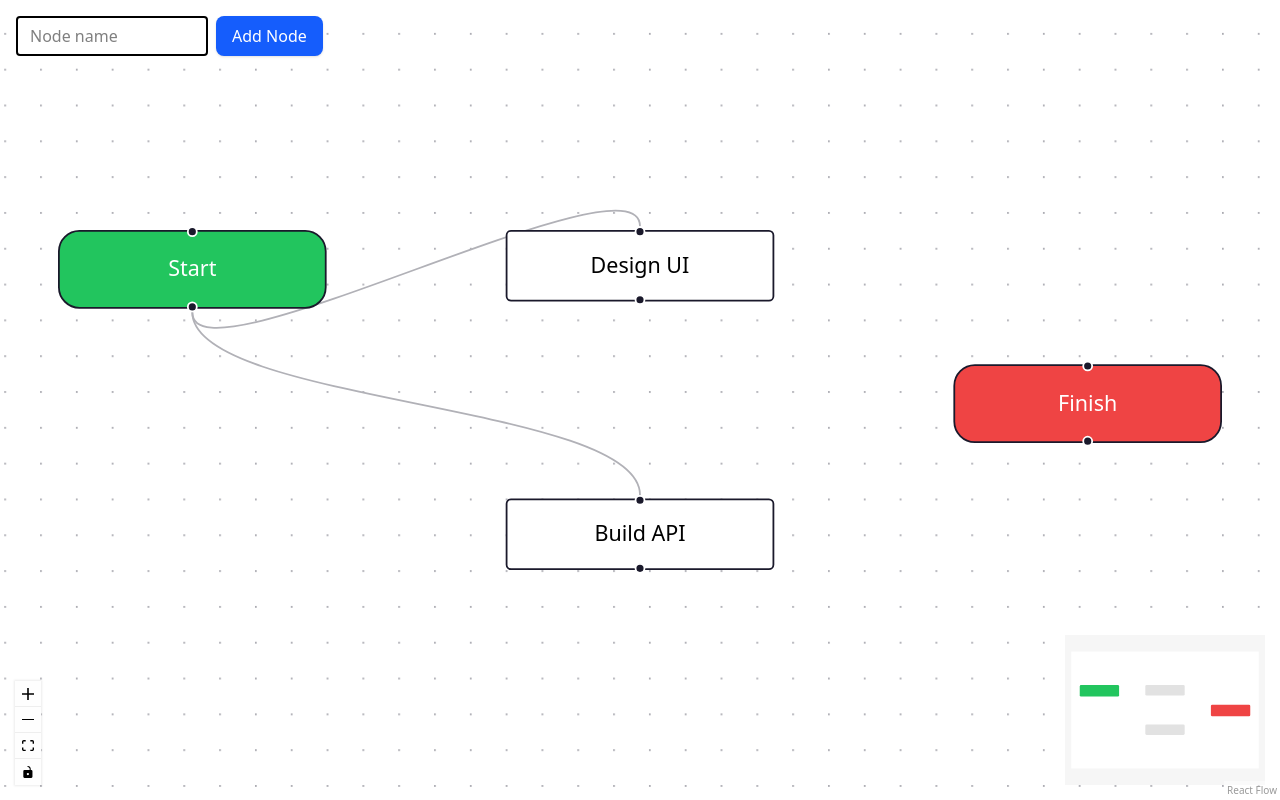
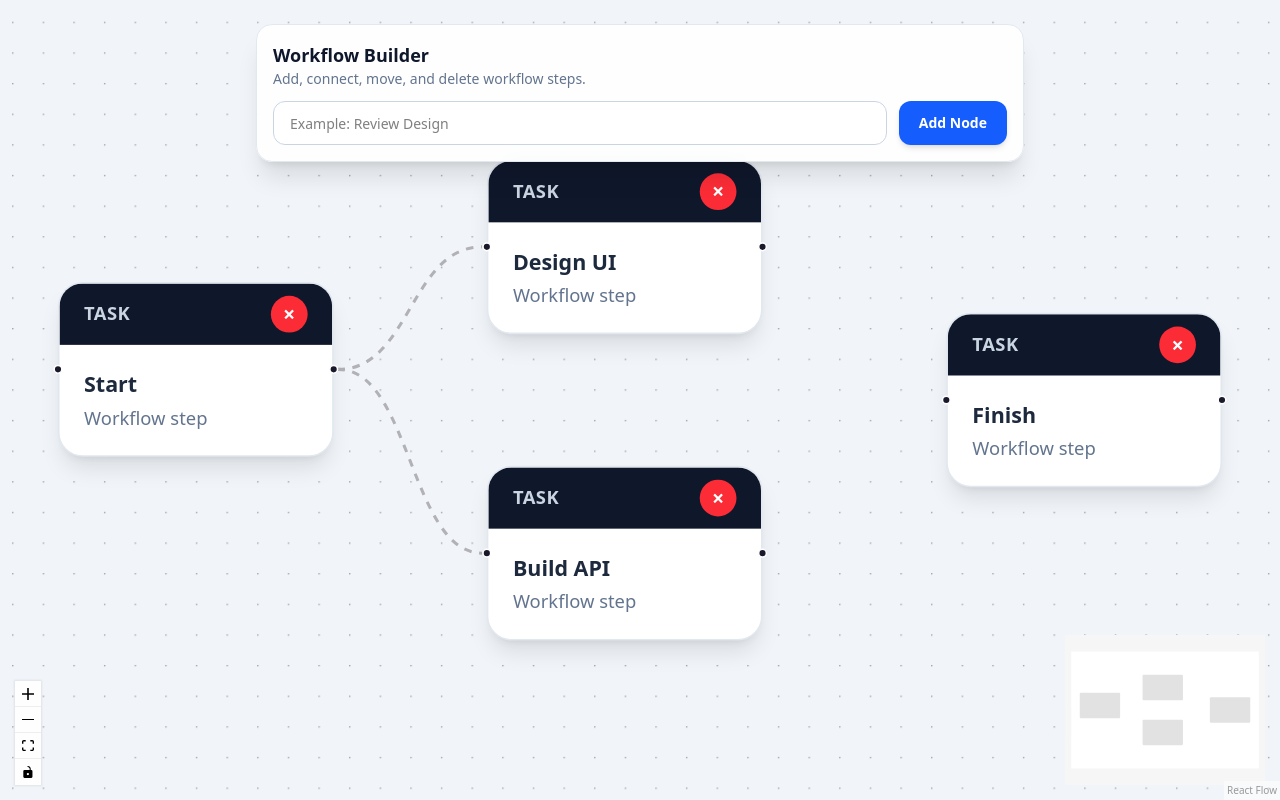
Before and after one commit to Muedgar/mindmap, a Next.js app: page / in a window 1280 px wide. Built offline with nearby package versions, Linux system fonts and the light colour scheme.

Commit message:
more exercises

```diff
--- a/app/components/1_10/starter.tsx
+++ b/app/components/1_10/2.tsx
@@ -58,7 +58,7 @@ const initialEdges: Edge[] = [
   { id: 'start-task-2', source: 'start', target: 'task-2' },
 ];
 
-export default function Home() {
+export default function Two() {
   const [nodes, setNodes] = useState<Node[]>(initialNodes);
   const [edges, setEdges] = useState<Edge[]>(initialEdges);
 
--- /dev/null
+++ b/app/components/1_10/3.tsx
@@ -0,0 +1,245 @@
+'use client';
+
+import { useCallback, useMemo, useState } from 'react';
+import {
+  ReactFlow,
+  applyNodeChanges,
+  applyEdgeChanges,
+  addEdge,
+  Background,
+  Controls,
+  MiniMap,
+  Handle,
+  Position,
+  type Node,
+  type Edge,
+  type Connection,
+  type NodeChange,
+  type EdgeChange,
+  type NodeProps,
+} from '@xyflow/react';
+
+import '@xyflow/react/dist/style.css';
+
+type TaskNodeData = {
+  label: string;
+  onDelete: (id: string) => void;
+};
+
+function TaskNode({ id, data }: NodeProps<Node<TaskNodeData>>) {
+  return (
+    <div className="min-w-45 rounded-2xl border border-slate-200 bg-white shadow-lg overflow-hidden">
+      <Handle type="target" position={Position.Left} />
+
+      <div className="flex items-center justify-between gap-3 bg-slate-900 px-4 py-2">
+        <span className="text-xs font-semibold uppercase tracking-wide text-slate-300">
+          Task
+        </span>
+
+        <button
+          onClick={() => data.onDelete(id)}
+          className="flex h-6 w-6 items-center justify-center rounded-full bg-red-500 text-sm font-bold text-white hover:bg-red-600"
+        >
+          ×
+        </button>
+      </div>
+
+      <div className="px-4 py-4">
+        <p className="text-sm font-semibold text-slate-800">{data.label}</p>
+        <p className="mt-1 text-xs text-slate-500">Workflow step</p>
+      </div>
+
+      <Handle type="source" position={Position.Right} />
+    </div>
+  );
+}
+
+const initialNodes: Node<TaskNodeData>[] = [
+  {
+    id: 'start',
+    type: 'task',
+    position: { x: 0, y: 0 },
+    data: {
+      label: 'Start',
+      onDelete: () => {},
+    },
+  },
+  {
+    id: 'task-1',
+    type: 'task',
+    position: { x: 280, y: -80 },
+    data: {
+      label: 'Design UI',
+      onDelete: () => {},
+    },
+  },
+  {
+    id: 'task-2',
+    type: 'task',
+    position: { x: 280, y: 120 },
+    data: {
+      label: 'Build API',
+      onDelete: () => {},
+    },
+  },
+  {
+    id: 'end',
+    type: 'task',
+    position: { x: 580, y: 20 },
+    data: {
+      label: 'Finish',
+      onDelete: () => {},
+    },
+  },
+];
+
+const initialEdges: Edge[] = [
+  {
+    id: 'start-task-1',
+    source: 'start',
+    target: 'task-1',
+    animated: true,
+  },
+  {
+    id: 'start-task-2',
+    source: 'start',
+    target: 'task-2',
+    animated: true,
+  },
+];
+
+export default function Three() {
+  const [nodeName, setNodeName] = useState('');
+  const [nodes, setNodes] = useState<Node<TaskNodeData>[]>(initialNodes);
+  const [edges, setEdges] = useState<Edge[]>(initialEdges);
+  const [count, setCount] = useState(1);
+
+  const deleteNode = useCallback((nodeId: string) => {
+    setNodes((prev) => prev.filter((node) => node.id !== nodeId));
+
+    setEdges((prev) =>
+      prev.filter((edge) => edge.source !== nodeId && edge.target !== nodeId)
+    );
+  }, []);
+
+  const nodeTypes = useMemo(
+    () => ({
+      task: TaskNode,
+    }),
+    []
+  );
+
+  const visibleNodes = useMemo(() => {
+    return nodes.map((node) => ({
+      ...node,
+      data: {
+        ...node.data,
+        onDelete: deleteNode,
+      },
+    }));
+  }, [nodes, deleteNode]);
+
+  const onNodesChange = useCallback((changes: NodeChange[]) => {
+    setNodes((nodesSnapshot) =>
+      applyNodeChanges(changes, nodesSnapshot) as Node<TaskNodeData>[]
+    );
+  }, []);
+
+  const onEdgesChange = useCallback((changes: EdgeChange[]) => {
+    setEdges((edgesSnapshot) => applyEdgeChanges(changes, edgesSnapshot));
+  }, []);
+
+  const onConnect = useCallback((params: Connection) => {
+    setEdges((edgesSnapshot) =>
+      addEdge(
+        {
+          ...params,
+          animated: true,
+          style: {
+            strokeWidth: 2,
+          },
+        },
+        edgesSnapshot
+      )
+    );
+  }, []);
+
+  const addNewNode = () => {
+    const cleanName = nodeName.trim();
+
+    if (!cleanName) return;
+
+    const id = `new-${count}`;
+
+    const newNode: Node<TaskNodeData> = {
+      id,
+      type: 'task',
+      position: {
+        x: Math.random() * 500,
+        y: Math.random() * 350,
+      },
+      data: {
+        label: cleanName,
+        onDelete: deleteNode,
+      },
+    };
+
+    setNodes((prev) => [...prev, newNode]);
+    setCount((prev) => prev + 1);
+    setNodeName('');
+  };
+
+  return (
+    <div className="h-screen w-screen bg-slate-100">
+      <div className="absolute left-1/2 top-6 z-20 w-[92%] max-w-3xl -translate-x-1/2 rounded-2xl border border-slate-200 bg-white/90 p-4 shadow-xl backdrop-blur">
+        <div className="mb-3">
+          <h1 className="text-lg font-bold text-slate-900">
+            Workflow Builder
+          </h1>
+          <p className="text-sm text-slate-500">
+            Add, connect, move, and delete workflow steps.
+          </p>
+        </div>
+
+        <div className="flex gap-3">
+          <input
+            className="h-11 flex-1 rounded-xl border border-slate-300 bg-white px-4 text-sm outline-none focus:border-blue-500 focus:ring-4 focus:ring-blue-100"
+            value={nodeName}
+            onChange={(event) => setNodeName(event.target.value)}
+            onKeyDown={(event) => {
+              if (event.key === 'Enter') addNewNode();
+            }}
+            placeholder="Example: Review Design"
+          />
+
+          <button
+            onClick={addNewNode}
+            className="rounded-xl bg-blue-600 px-5 py-2 text-sm font-semibold text-white shadow-md hover:bg-blue-700 active:scale-95"
+          >
+            Add Node
+          </button>
+        </div>
+      </div>
+
+      <ReactFlow
+        nodes={visibleNodes}
+        edges={edges}
+        nodeTypes={nodeTypes}
+        onNodesChange={onNodesChange}
+        onEdgesChange={onEdgesChange}
+        onConnect={onConnect}
+        fitView
+        defaultEdgeOptions={{
+          animated: true,
+          style: {
+            strokeWidth: 2,
+          },
+        }}
+      >
+        <Background />
+        <Controls />
+        <MiniMap />
+      </ReactFlow>
+    </div>
+  );
+}
--- a/app/components/index.ts
+++ b/app/components/index.ts
@@ -1 +1,3 @@
 export * from './1_10/1'
+export * from './1_10/2'
+export * from './1_10/3'
--- a/app/page.jsx
+++ b/app/page.jsx
@@ -1,8 +1,9 @@
 'use client'
-import One from "./components/1_10/1";
+
+import Three from "./components/1_10/3";
 
 export default function Home() {
   return (
-    <One />
+    <Three />
   );
 }
```
